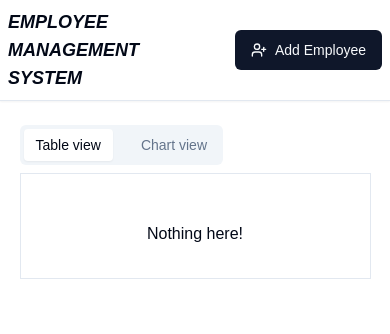
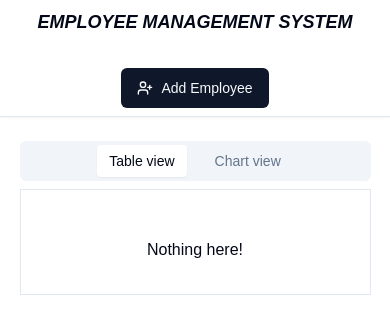
Before and after one commit to pavanKumarKR2000/commutatus-task, a Next.js app: page / in a window 390 px wide. Shown: the top 334 px of the page. Built offline with nearby package versions, Linux system fonts and the light colour scheme; a web font is replaced by a local one.

Commit message:
seventh commit

```diff
--- a/package.json
+++ b/package.json
@@ -13,6 +13,7 @@
     "@radix-ui/react-dialog": "^1.0.5",
     "@radix-ui/react-dropdown-menu": "^2.0.6",
     "@radix-ui/react-label": "^2.0.2",
+    "@radix-ui/react-scroll-area": "^1.0.5",
     "@radix-ui/react-select": "^2.0.0",
     "@radix-ui/react-slot": "^1.0.2",
     "@radix-ui/react-tabs": "^1.0.4",
--- a/src/app/page.tsx
+++ b/src/app/page.tsx
@@ -6,7 +6,7 @@ export default function Home() {
   return (
     <main className="p-6 flex flex-col items-center gap-6">
       <Tabs defaultValue="table">
-        <TabsList className="flex items-center gap-4 w-fit">
+        <TabsList className="flex justify-center md:justify-start items-center gap-4 w-full md:w-fit">
           <TabsTrigger value="table">Table view</TabsTrigger>
           <TabsTrigger value="chart">Chart view</TabsTrigger>
         </TabsList>
--- a/src/components/EmployeeTree.tsx
+++ b/src/components/EmployeeTree.tsx
@@ -1,9 +1,7 @@
 "use client";
 
-import { useEmployee } from "@/zustand/store";
-import React from "react";
 import { levels } from "@/lib/utils";
-import { EmployeeProps } from "@/zustand/store";
+import { EmployeeProps, useEmployee } from "@/zustand/store";
 
 interface TreeProps {
   email: string;
@@ -105,7 +103,7 @@ const EmployeeTree = () => {
   }
 
   return (
-    <div className="max-w-full w-full border border-slate-200">
+    <div className="max-w-full w-full border border-slate-200 overscroll-scroll">
       {employees.length === 0 && (
         <p className="text-center py-8">Nothing here!</p>
       )}
--- a/src/components/EmployeesTable.tsx
+++ b/src/components/EmployeesTable.tsx
@@ -106,8 +106,8 @@ const EmployeesTable = () => {
             {(
               (searchInput.trim().length > 0 &&
                 employees.filter((emp) => {
-                  let searchStr = `${emp.name} ${emp.email} ${emp.phoneNumber}`;
-                  return searchStr.includes(searchInput);
+                  let searchStr = `${emp.name.toLocaleLowerCase()} ${emp.email.toLocaleLowerCase()} ${emp.phoneNumber.toLocaleUpperCase()}`;
+                  return searchStr.includes(searchInput.toLowerCase());
                 })) ||
               employees
             ).map((employee) => (
--- a/src/components/Navbar.tsx
+++ b/src/components/Navbar.tsx
@@ -14,9 +14,9 @@ const Navbar = () => {
 
   return (
     <nav className="border-b border-slate-200 shadow-sm">
-      <div className="flex items-center gap-8 p-2">
+      <div className="flex flex-col md:flex-row items-center gap-8 p-2">
         <div>
-          <h1 className="text-lg font-bold uppercase italic">
+          <h1 className="text-lg font-bold uppercase italic text-center">
             Employee Management System
           </h1>
         </div>
```
Also changed, not shown: 1 other file (tests, documents, lock files or other folders).
